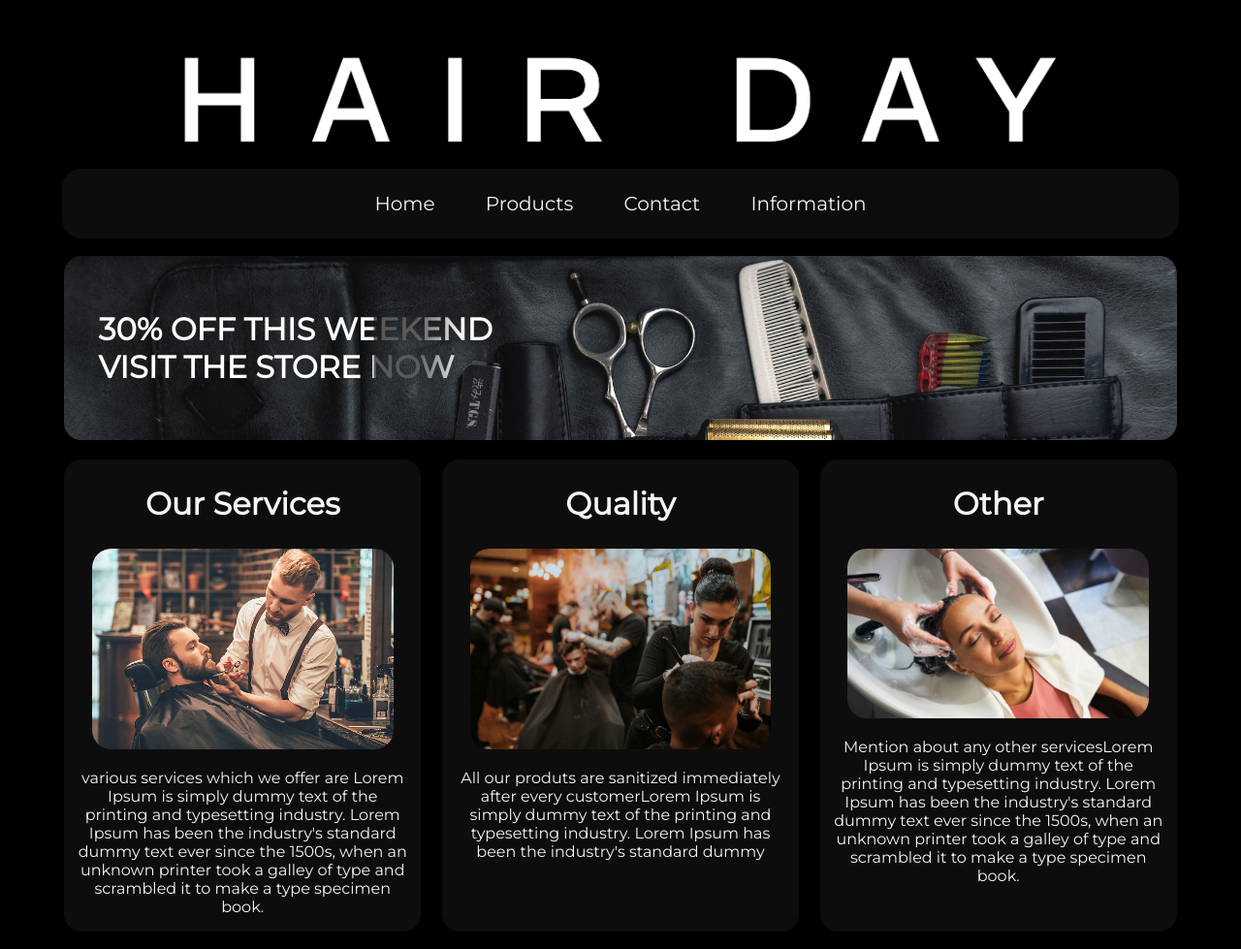
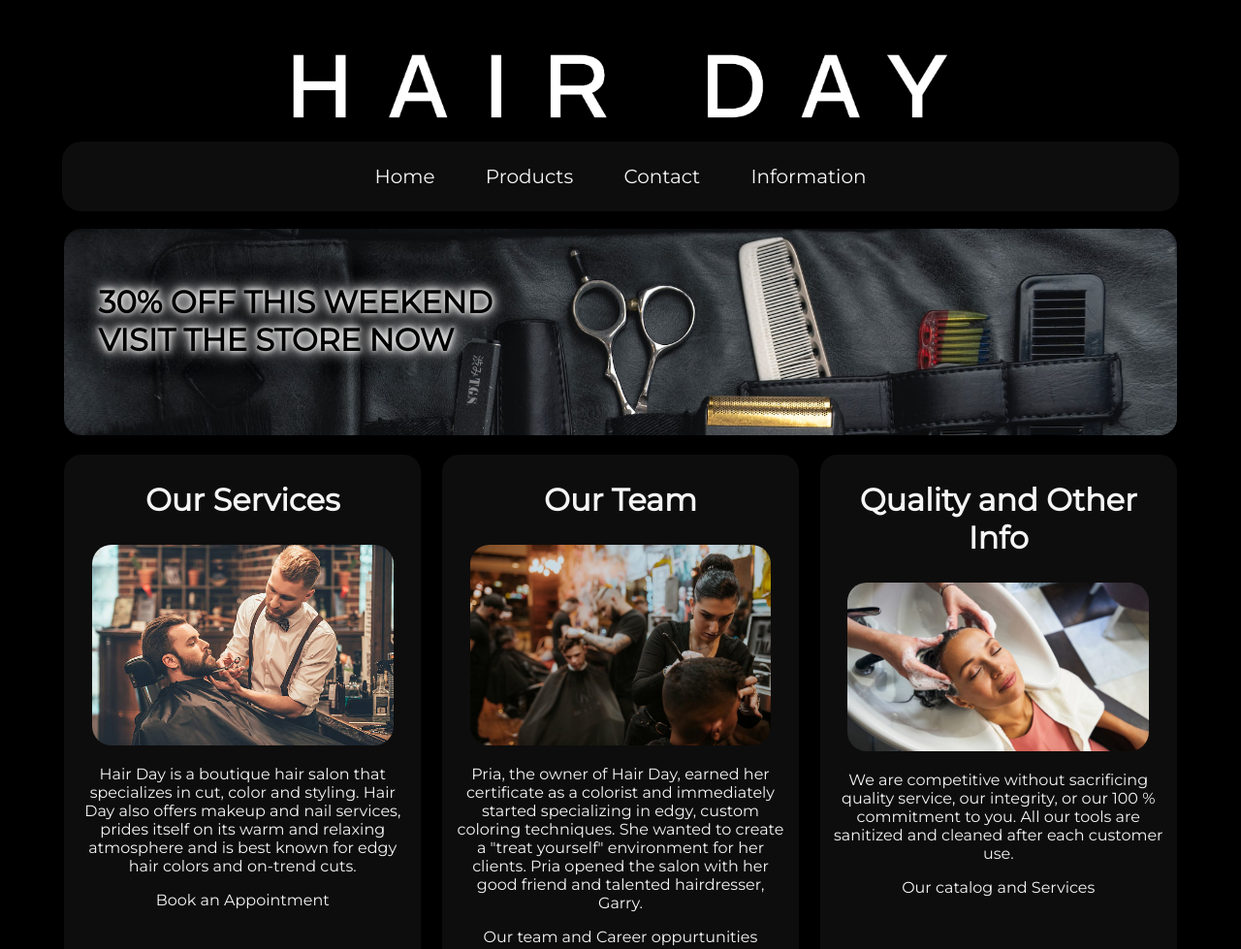
Before and after one commit to vineethkumar15/Barber-Landing-Page, a plain HTML site: page index.html in a window 1280 px wide. Shown: the top 979 px of the page at 97% size. Drawn offline with Linux system fonts and the light colour scheme.

Commit message:
Add files via upload

```diff
--- a/index.html
+++ b/index.html
@@ -58,33 +58,34 @@
             <h2>Our Services</h2>
             <img src="haircut.jpg" class="hairImg" />
             <p>
-              various services which we offer are Lorem Ipsum is simply dummy
-              text of the printing and typesetting industry. Lorem Ipsum has
-              been the industry's standard dummy text ever since the 1500s, when
-              an unknown printer took a galley of type and scrambled it to make
-              a type specimen book.
+              Hair Day is a boutique hair salon that specializes in cut, color
+              and styling. Hair Day also offers makeup and nail services, prides
+              itself on its warm and relaxing atmosphere and is best known for
+              edgy hair colors and on-trend cuts.
             </p>
+            <a href="index.html">Book an Appointment</a>
           </article>
           <article>
-            <h2>Quality</h2>
+            <h2>Our Team</h2>
             <img src="hair-spies-5P_DABYHK1A-unsplash.jpg" class="qualityImg" />
             <p>
-              All our produts are sanitized immediately after every
-              customerLorem Ipsum is simply dummy text of the printing and
-              typesetting industry. Lorem Ipsum has been the industry's standard
-              dummy
+              Pria, the owner of Hair Day, earned her certificate as a colorist
+              and immediately started specializing in edgy, custom coloring
+              techniques. She wanted to create a "treat yourself" environment
+              for her clients. Pria opened the salon with her good friend and
+              talented hairdresser, Garry.
             </p>
+            <a href="Learn More"> Our team and Career oppurtunities</a>
           </article>
           <article>
-            <h2>Other</h2>
+            <h2>Quality and Other Info</h2>
             <img src="beautyimage.jpg" class="beautyImg" />
             <p>
-              Mention about any other servicesLorem Ipsum is simply dummy text
-              of the printing and typesetting industry. Lorem Ipsum has been the
-              industry's standard dummy text ever since the 1500s, when an
-              unknown printer took a galley of type and scrambled it to make a
-              type specimen book.
+              We are competitive without sacrificing quality service, our
+              integrity, or our 100 % commitment to you. All our tools are
+              sanitized and cleaned after each customer use.
             </p>
+            <a href="Catalog">Our catalog and Services</a>
           </article>
         </section>
       </div>
@@ -100,5 +101,7 @@
         <h3>Copyright ©</h3>
       </div>
     </footer>
+
+    <!--End of body-->
   </body>
 </html>
--- a/style.css
+++ b/style.css
@@ -14,30 +14,9 @@ h1 {
   font-weight: bold;
   padding: 1.5rem 1.5rem;
   text-transform: uppercase;
-  background: linear-gradient(
-    to right,
-    hsl(0, 1%, 35%) 0,
-    hsl(60, 2%, 35%) 10%,
-    hsl(0, 100%, 100%) 20%
-  );
-  -webkit-background-clip: text;
-
-  -webkit-text-fill-color: transparent;
-  animation: shine 3s infinite linear;
+  text-shadow: 0 0 5px #ffffff, 0 0 10px #ffffff, 0 0 15px #fcfcfc,
+    0 0 20px #aeafb1, 0 0 25px #000000, 0 0 30px #000000, 0 0 35px #040404;
 }
-
-@keyframes shine {
-  0% {
-    background-position: 0;
-  }
-  60% {
-    background-position: 300px;
-  }
-  100% {
-    background-position: 345px;
-  }
-}
-
 h4 {
   background-color: black;
 
@@ -57,13 +36,12 @@ p {
   display: block;
   margin-left: auto;
   margin-right: auto;
-  width: 80%;
+  width: 60%;
   height: auto;
 }
 
 .footerLogo {
-  max-width: 15%;
-  max-height: auto;
+  max-width: 20%;
 }
 
 nav ul {
@@ -105,7 +83,6 @@ a:hover {
 section {
   display: flex;
 
-  margin-top: 1rem;
   gap: 1.5%;
   text-align: center;
 }
@@ -117,7 +94,9 @@ article {
   border-radius: 20px;
   padding-left: 1%;
   padding-right: 1%;
+  padding-bottom: 2%;
   background-color: #0e0d0d;
+  margin-bottom: 1rem;
 }
 
 article > img {
@@ -128,8 +107,7 @@ article > img {
 }
 
 footer {
-  margin-top: 2rem;
-  display: flex;
+  display: inline-flex;
 }
 
 footer div {
```
